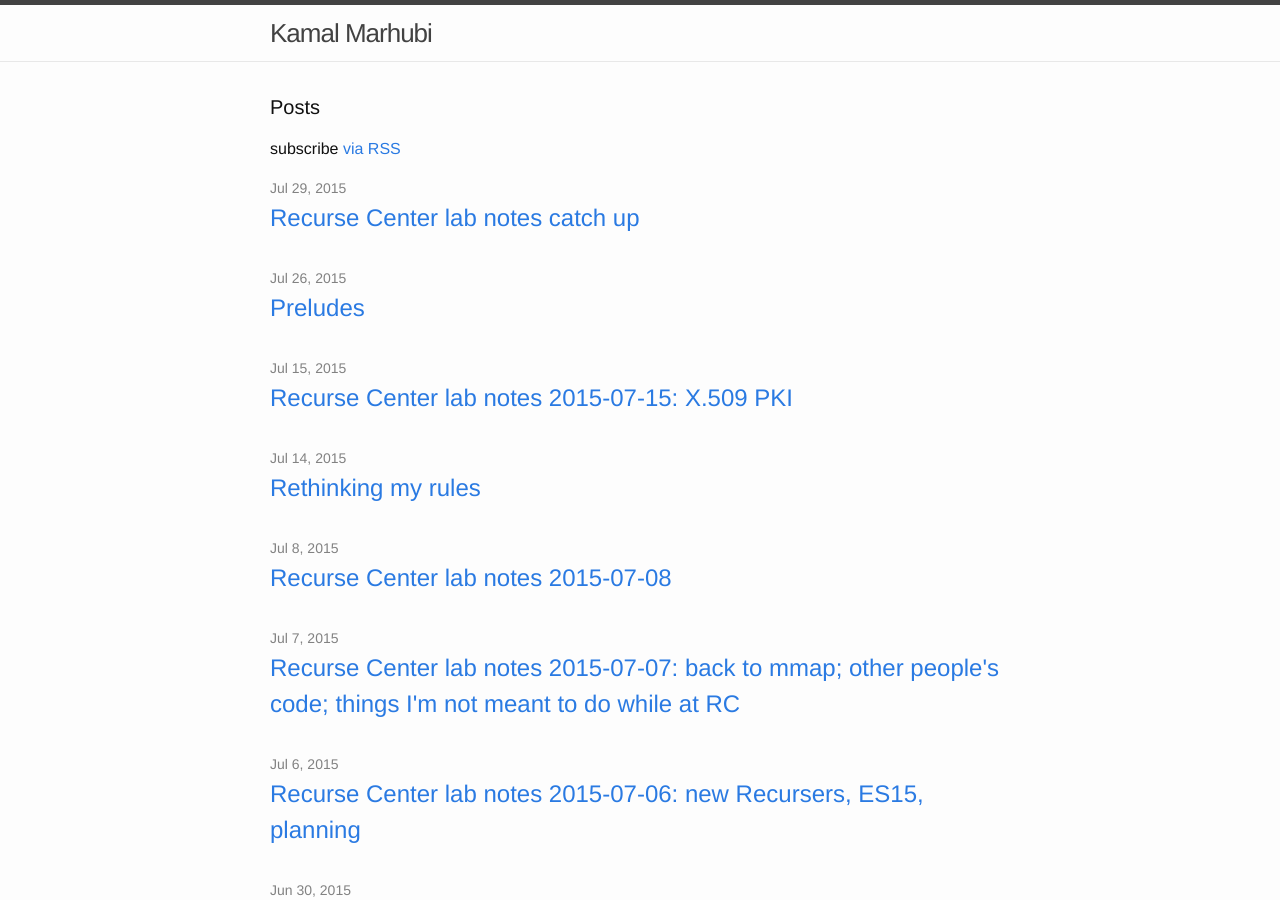
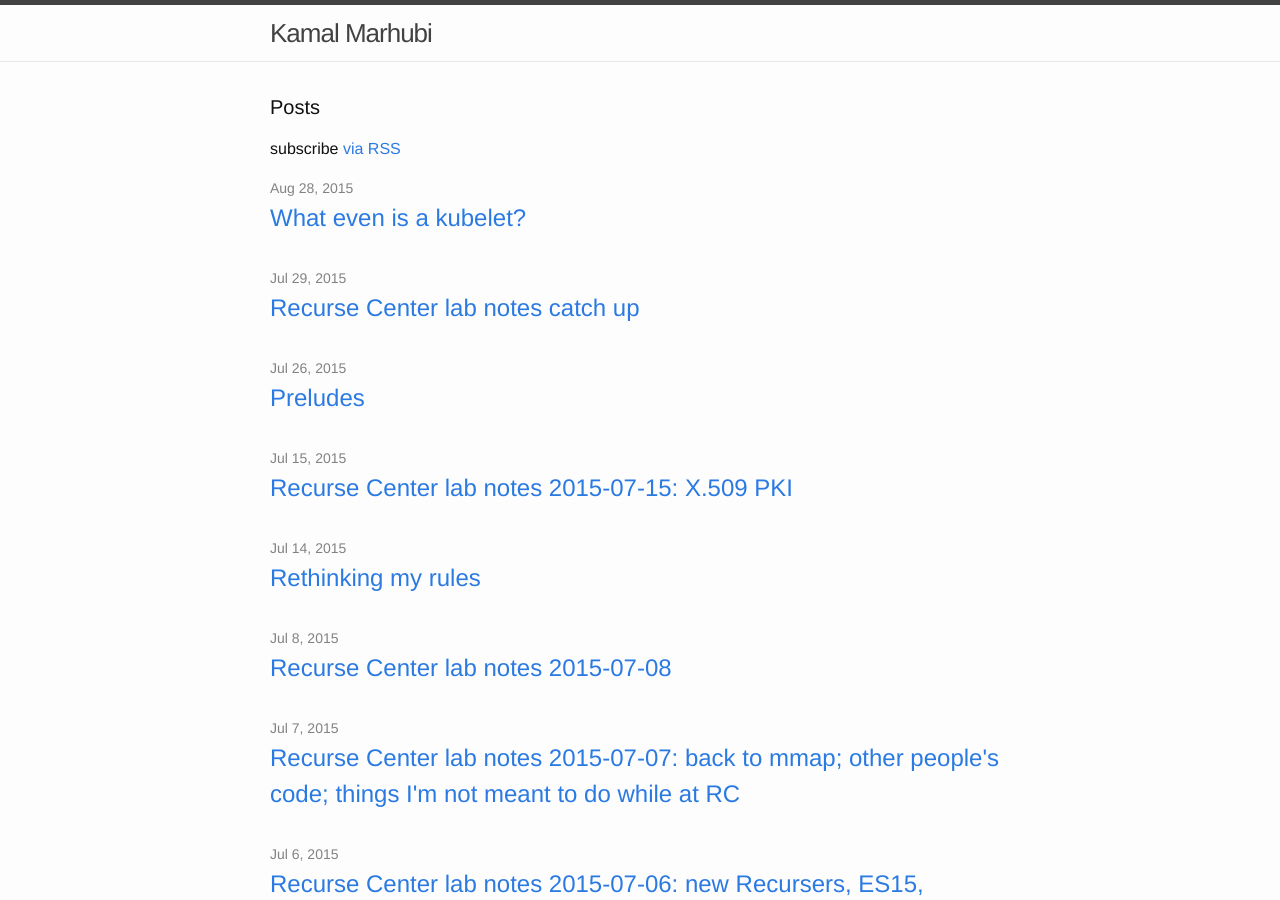
Before and after one commit to kamalmarhubi/website, a Jekyll site: the page built from blog/index.html, in a window 1280 px wide and 900 px high. Built offline with Jekyll 4.4.1, drawn with Linux system fonts in a browser that asks for light colours.

Commit message:
Publish kubelet post

```diff
--- a/_drafts/what-even-is-a-kubelet.markdown
+++ b/_posts/2015-08-27-what-even-is-a-kubelet.markdown
@@ -1,6 +1,7 @@
 ---
 layout: post
 title: What even is a kubelet?
+date: 2015-08-27T22:24:28-04:00
 ---
 
 [Kubernetes] is Google's open source, container-focused cluster management
```
